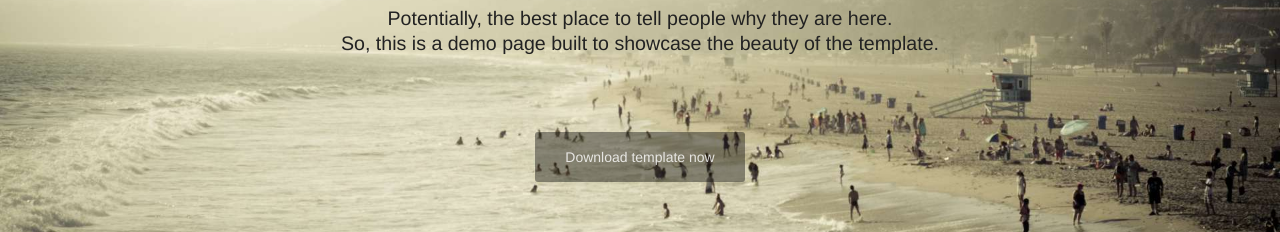
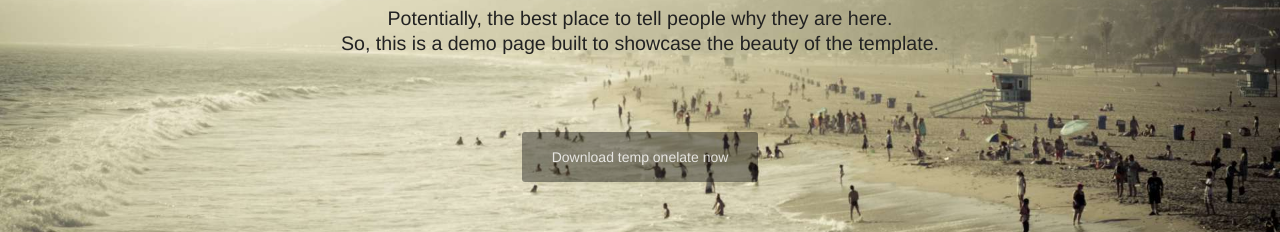
Before and after one commit to Murthy039/SampleProject, a plain HTML site: page magist/Magister/index.html in a window 1280 px wide. Shown: the part 466-698 px from the top of the page. Drawn offline with nearby package versions, Linux system fonts and the light colour scheme; a web font is replaced by a local one.

Commit message:
2018101020_ changed in index.html, some wordings

```diff
--- a/magist/Magister/index.html
+++ b/magist/Magister/index.html
@@ -58,7 +58,7 @@
 				</h3>
 
 				<!-- Nice place to describe your site in a sentence or two -->
-				<p><a href="/download/" class="btn btn-default btn-lg">Download template now</a></p>
+				<p><a href="/download/" class="btn btn-default btn-lg">Download temp onelate now</a></p>
 
 			</div> <!-- /col -->
 		</div> <!-- /row -->
```
